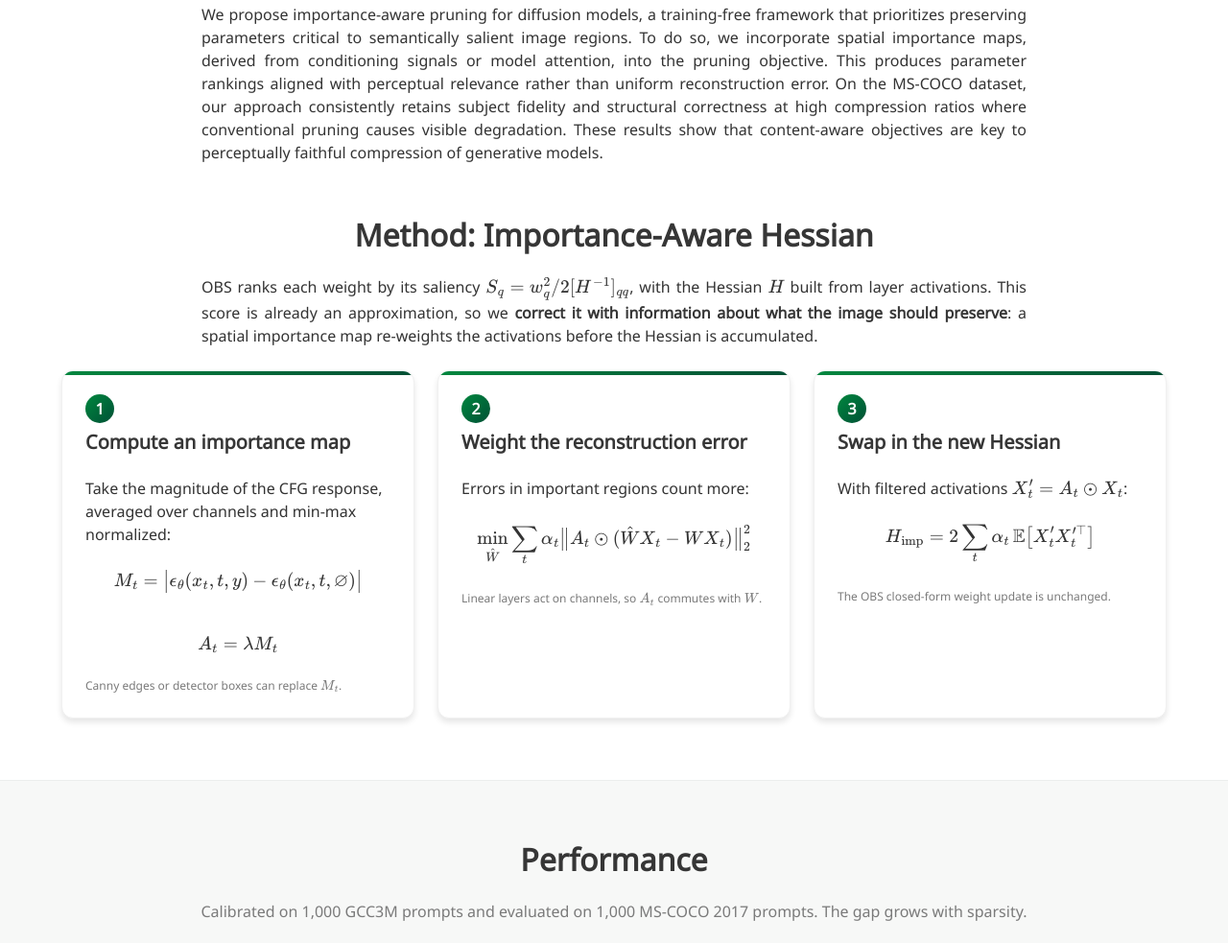
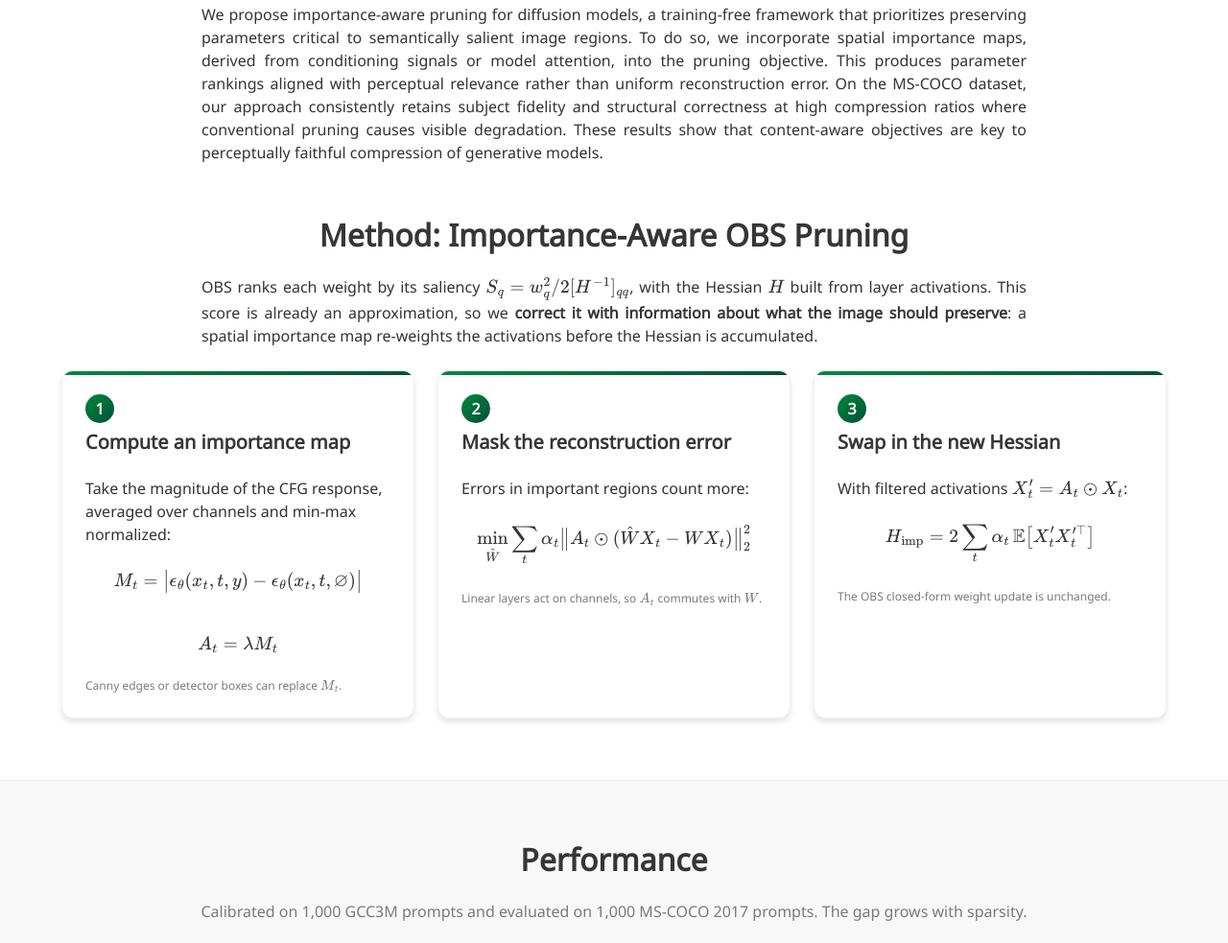
Before and after one commit to sasukepn1999/importance-obs-pruning, a plain HTML site: page index.html in a window 1280 px wide. Shown: the part 1872-2855 px from the top of the page at 96% size. Drawn offline with nearby package versions, Linux system fonts and the light colour scheme; some icons are missing; a web font is replaced by a local one.

Commit message:
Update method

```diff
--- a/index.html
+++ b/index.html
@@ -144,7 +144,7 @@
       </p>
     </div>
 
-    <h2 class="title is-3 has-text-centered method-title">Method: Importance-Aware Hessian</h2>
+    <h2 class="title is-3 has-text-centered method-title">Method: Importance-Aware OBS Pruning</h2>
     <div class="content has-text-justified method-intro">
       <p>
         OBS ranks each weight by its saliency $S_q = w_q^2 / 2[H^{-1}]_{qq}$, with the Hessian $H$ built from layer
@@ -168,7 +168,7 @@
       <div class="column is-4">
         <div class="box-fancy step-card">
           <span class="step-num">2</span>
-          <h3 class="title is-5">Weight the reconstruction error</h3>
+          <h3 class="title is-5">Mask the reconstruction error</h3>
           <p>Errors in important regions count more:</p>
           <p class="eq">$$\min_{\hat W}\sum_t \alpha_t\big\|A_t\odot(\hat W X_t - W X_t)\big\|_2^2$$</p>
           <p class="is-size-7 has-text-grey">Linear layers act on channels, so $A_t$ commutes with $W$.</p>
```
